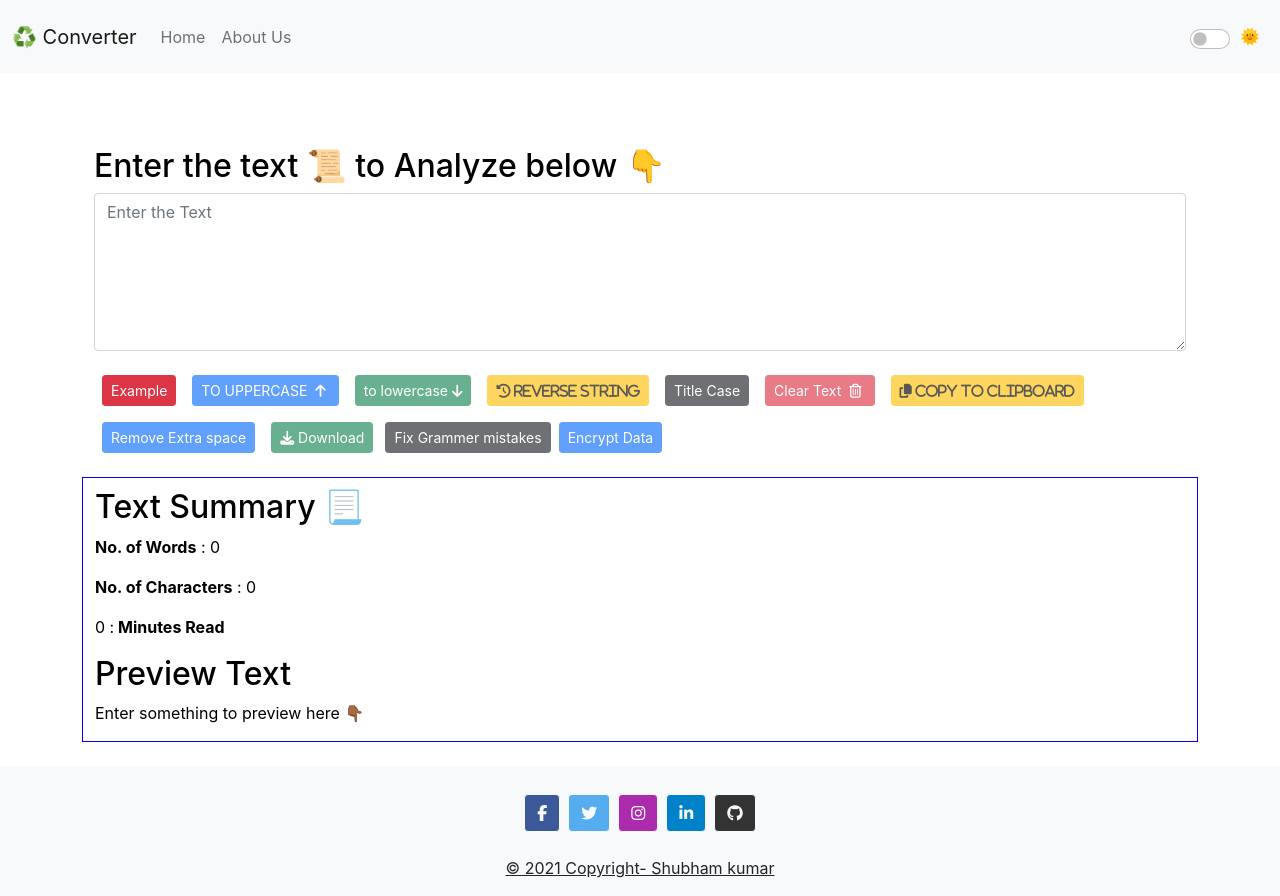
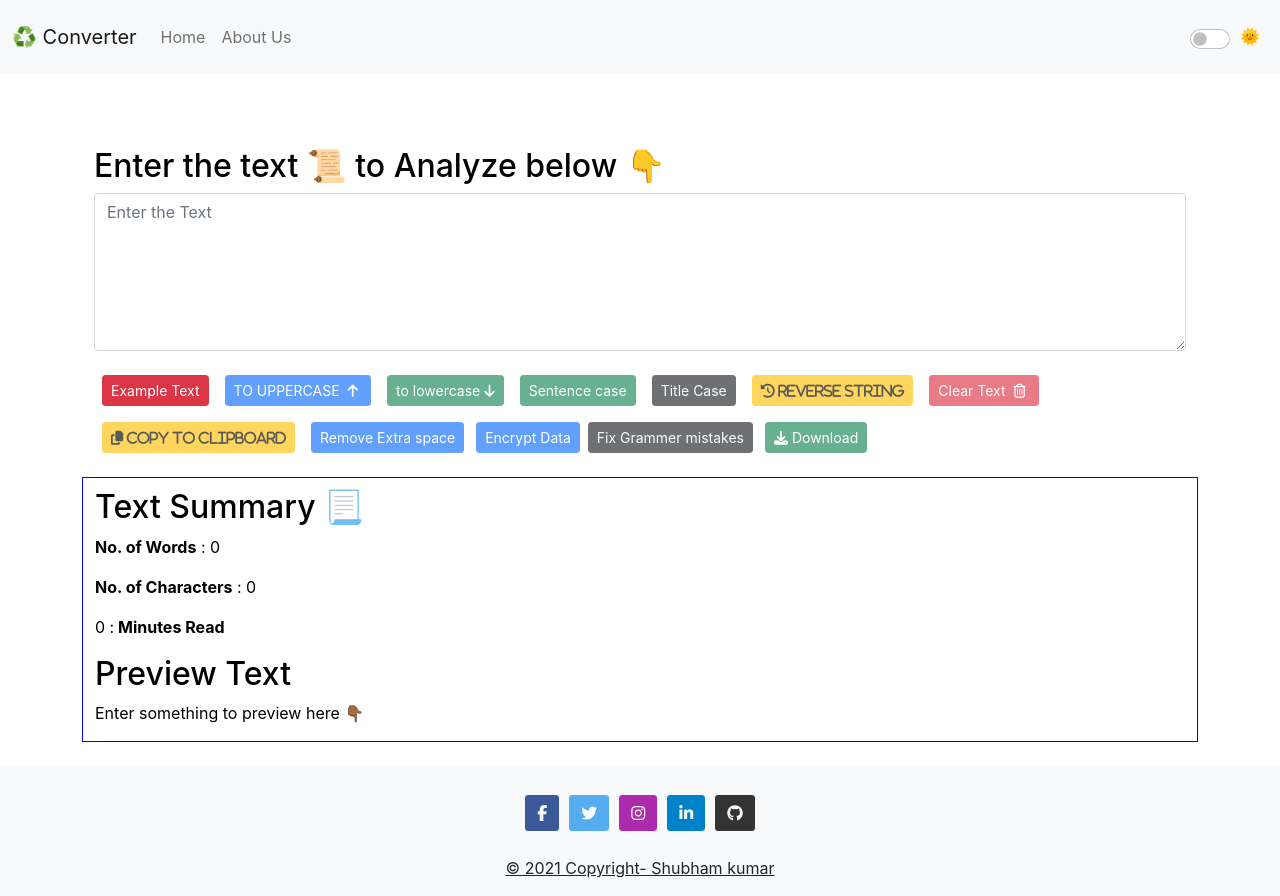
Before and after one commit to shubhamkumar5051/Convert-Case, a React (Create React App) app: page / in a window 1280 px wide. Built offline with nearby package versions, Linux system fonts and the light colour scheme.

Commit message:
fix bug in 'Title Case' && added function for 'Sentence case'

```diff
--- a/src/components/TextForm.js
+++ b/src/components/TextForm.js
@@ -52,19 +52,30 @@ export default function TextForm(props) {
   const handleOnChange = (event) => {
     setText(event.target.value);
   };
+
   //title case funtion
   const toCapitalize = () => {
     const mySentence = text;
-    const finalSentence = mySentence.replace(/(^\w{1})|(\s+\w{1})/g, (letter) =>
-      letter.toUpperCase()
+    const finalSentence = mySentence.replace(
+      /(^\w|\s\w)(\S*)/g,
+      (_, m1, m2) => m1.toUpperCase() + m2.toLowerCase()
     );
     setText(finalSentence);
     props.showAlert("Captialize", "success");
   };
 
+  //sentence case
+  const sentenceCase = () => {
+    const str = text;
+    const capitalized =
+      str.charAt(0).toUpperCase() + str.slice(1).toLowerCase();
+    setText(capitalized);
+    props.showAlert(" ", "success");
+  };
+
   //example logic
   const Example = () => {
-    const exampleString = `Welcome to String Converter\nDeveloper Contact : Shubham Kumar\n\nNow you can Perform Every Operation Listed Below`;
+    const exampleString = `Welcome to String Converter\nDeveloper Contact : Shubham Kumar\n\nTo change the case of your text, paste it here and press the corresponding buttons below`;
     setText(exampleString);
   };
 
@@ -121,7 +132,7 @@ export default function TextForm(props) {
             );
           }
           setText(checkedText);
-          props.showAlert("Your Grammer Mistakes has been Fixed!", "success");
+          props.showAlert("Grammer Mistakes Fixed!", "success");
         }
       })
       .catch(function (error) {
@@ -157,7 +168,7 @@ export default function TextForm(props) {
           className="btn btn-danger btn-sm mx-2 my-2"
           onClick={Example}
         >
-          Example
+          Example Text
         </button>
         <button
           disabled={text.length === 0}
@@ -179,12 +190,11 @@ export default function TextForm(props) {
         <button
           disabled={text.length === 0}
           type="button"
-          className="btn btn-warning btn-sm mx-2 my-2"
-          onClick={toReverse}
+          className="btn btn-success btn-sm mx-2 my-2"
+          onClick={sentenceCase}
         >
-          <b className="fas fa-history"> Reverse String</b>
+          Sentence case
         </button>
-
         <button
           disabled={text.length === 0}
           type="button"
@@ -194,6 +204,14 @@ export default function TextForm(props) {
           Title Case
         </button>
 
+        <button
+          disabled={text.length === 0}
+          type="button"
+          className="btn btn-warning btn-sm mx-2 my-2"
+          onClick={toReverse}
+        >
+          <b className="fas fa-history"> Reverse String</b>
+        </button>
         <button
           disabled={text.length === 0}
           type="button"
@@ -222,11 +240,10 @@ export default function TextForm(props) {
         </button>
         <button
           disabled={text.length === 0}
-          type="button"
-          className="btn btn-success btn-sm mx-2 my-2"
-          onClick={download}
+          className="btn btn-primary btn-sm mx-1 my-1"
+          onClick={Encrypt}
         >
-          <i className="fas fa-download"></i> Download
+          Encrypt Data
         </button>
         <button
           disabled={text.length === 0}
@@ -238,10 +255,11 @@ export default function TextForm(props) {
 
         <button
           disabled={text.length === 0}
-          className="btn btn-primary btn-sm mx-1 my-1"
-          onClick={Encrypt}
+          type="button"
+          className="btn btn-success btn-sm mx-2 my-2"
+          onClick={download}
         >
-          Encrypt Data
+          <i className="fas fa-download"></i> Download
         </button>
       </div>
       <div
```
